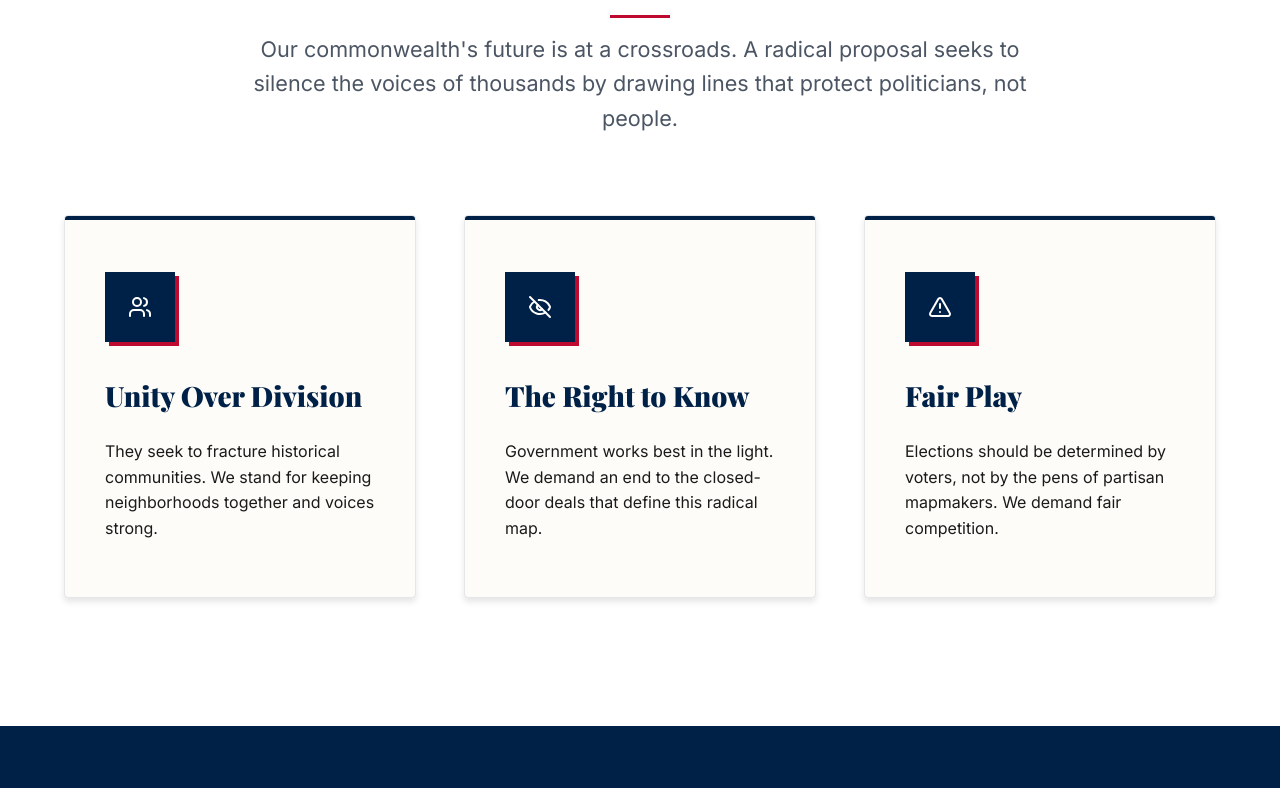
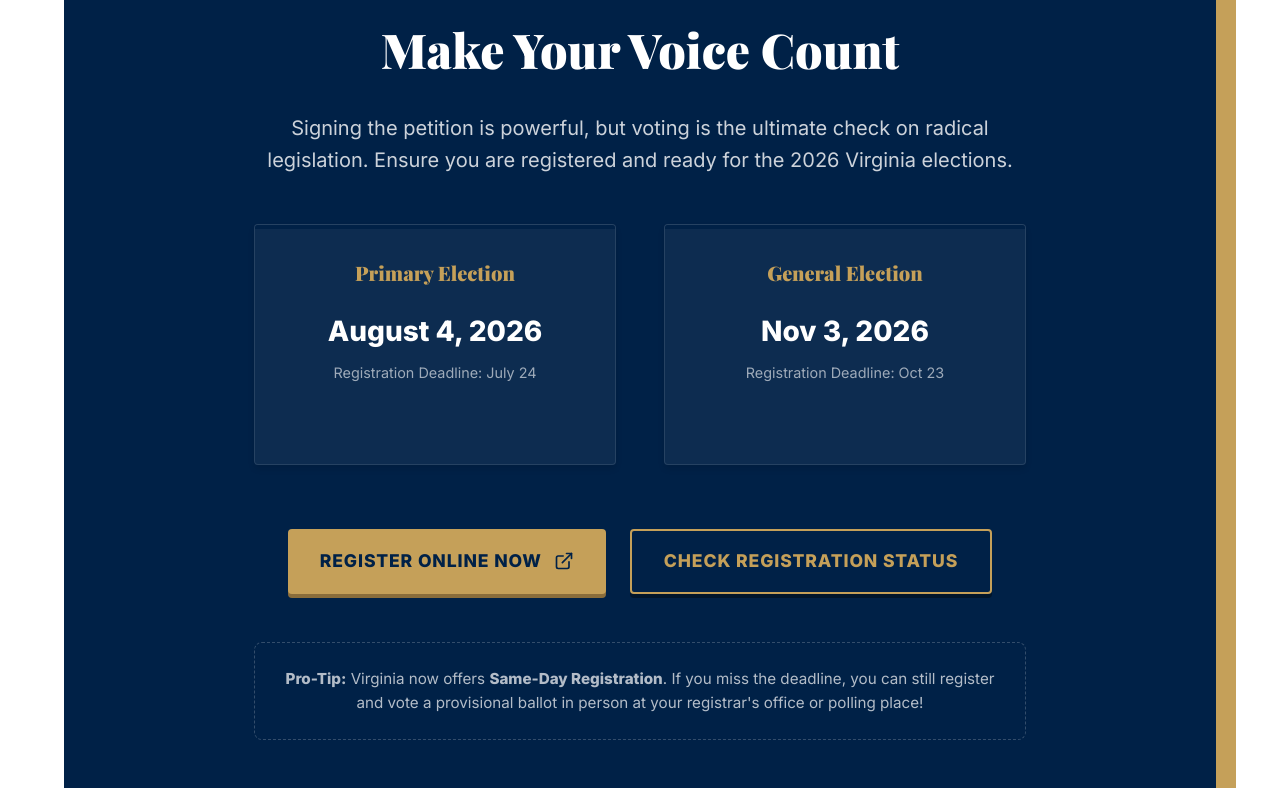
Before and after one commit to scomptech/stopem-site, a React (Vite) app: page / in a window 1280 px wide. Shown: the part 1032-1820 px from the top of the page. Built offline with nearby package versions, Linux system fonts and the light colour scheme; no server answers; the database is empty.

Commit message:
Add Voter Registration section and clean up imports

```diff
--- a/src/pages/LandingPage.tsx
+++ b/src/pages/LandingPage.tsx
@@ -8,7 +8,8 @@ import {
   CalendarDays,
   ArrowRight,
   ShieldAlert,
-  Star
+  Star,
+  ExternalLink
 } from 'lucide-react';
 import { Link } from 'react-router-dom';
 import { motion, AnimatePresence } from 'framer-motion';
@@ -110,6 +111,7 @@ export default function LandingPage() {
           >
             <a href="#the-issue">The Issue</a>
             <Link to="/blog">News</Link>
+            <a href="#register">Register to Vote</a>
             <a href="#petition">Petition</a>
             <a href="#take-action" className="btn btn-nav">Take Action</a>
           </motion.div>
@@ -149,6 +151,67 @@ export default function LandingPage() {
       <div className="stripes-decor"></div>
 
       <main>
+        {/* Vote Registration Section */}
+        <section id="register" className="section bg-white" style={{ paddingBottom: '2rem' }}>
+          <div className="container">
+            <div className="petition-card" style={{ background: 'var(--c-navy)', color: 'white', display: 'block', boxShadow: '20px 20px 0 var(--c-gold)' }}>
+              <div className="petition-content" style={{ textAlign: 'center', maxWidth: '900px', margin: '0 auto' }}>
+                <motion.div
+                  initial={{ opacity: 0, y: 20 }}
+                  whileInView={{ opacity: 1, y: 0 }}
+                  viewport={{ once: true }}
+                >
+                  <h2 style={{ color: 'white', fontSize: '3rem', fontFamily: 'var(--font-serif)' }}>Make Your Voice Count</h2>
+                  <p style={{ color: 'rgba(255,255,255,0.8)', fontSize: '1.25rem', marginBottom: '3rem' }}>
+                    Signing the petition is powerful, but voting is the ultimate check on radical legislation.
+                    Ensure you are registered and ready for the 2026 Virginia elections.
+                  </p>
+
+                  <div className="features-grid" style={{ marginBottom: '4rem' }}>
+                    <div className="feature-card" style={{ background: 'rgba(255,255,255,0.05)', borderColor: 'rgba(255,255,255,0.1)', color: 'white', padding: '2rem' }}>
+                      <h3 style={{ color: 'var(--c-gold)', fontSize: '1.25rem' }}>Primary Election</h3>
+                      <p style={{ color: 'white', fontSize: '1.75rem', fontWeight: 800, margin: '0.5rem 0' }}>August 4, 2026</p>
+                      <p style={{ color: 'rgba(255,255,255,0.6)', fontSize: '0.9rem' }}>Registration Deadline: July 24</p>
+                    </div>
+                    <div className="feature-card" style={{ background: 'rgba(255,255,255,0.05)', borderColor: 'rgba(255,255,255,0.1)', color: 'white', padding: '2rem' }}>
+                      <h3 style={{ color: 'var(--c-gold)', fontSize: '1.25rem' }}>General Election</h3>
+                      <p style={{ color: 'white', fontSize: '1.75rem', fontWeight: 800, margin: '0.5rem 0' }}>Nov 3, 2026</p>
+                      <p style={{ color: 'rgba(255,255,255,0.6)', fontSize: '0.9rem' }}>Registration Deadline: Oct 23</p>
+                    </div>
+                  </div>
+
+                  <div style={{ display: 'flex', gap: '1.5rem', justifyContent: 'center', flexWrap: 'wrap' }}>
+                    <a
+                      href="https://vote.elections.virginia.gov/VoterInformation"
+                      target="_blank"
+                      rel="noopener noreferrer"
+                      className="btn btn-primary btn-lg"
+                      style={{ background: 'var(--c-gold)', color: 'var(--c-navy)', boxShadow: '0 4px 0 #8a6d3b' }}
+                    >
+                      Register Online Now <ExternalLink size={20} />
+                    </a>
+                    <a
+                      href="https://vote.elections.virginia.gov/VoterInformation/Lookup/status"
+                      target="_blank"
+                      rel="noopener noreferrer"
+                      className="btn btn-secondary btn-lg"
+                      style={{ border: '2px solid var(--c-gold)', color: 'var(--c-gold)', background: 'transparent' }}
+                    >
+                      Check Registration Status
+                    </a>
+                  </div>
+
+                  <div style={{ marginTop: '3rem', padding: '1.5rem', border: '1px dashed rgba(255,255,255,0.2)', borderRadius: '8px' }}>
+                    <p style={{ fontSize: '0.95rem', margin: 0, color: 'rgba(255,255,255,0.7)' }}>
+                      <strong>Pro-Tip:</strong> Virginia now offers <strong>Same-Day Registration</strong>. If you miss the deadline, you can still register and vote a provisional ballot in person at your registrar's office or polling place!
+                    </p>
+                  </div>
+                </motion.div>
+              </div>
+            </div>
+          </div>
+        </section>
+
         {/* The Issue Section */}
         <section id="the-issue" className="section bg-light">
           <div className="container">
```
